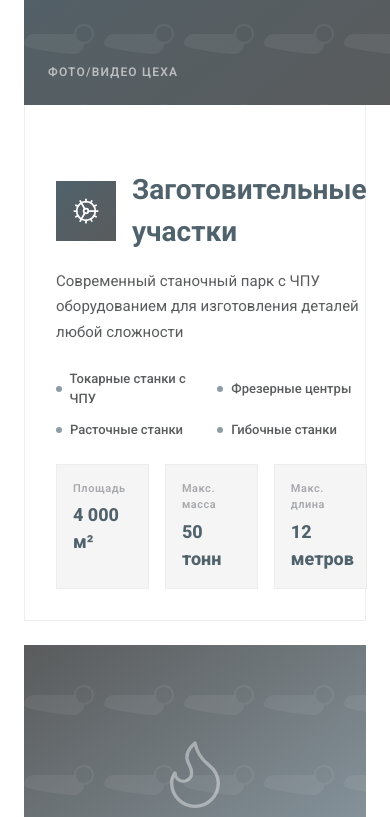
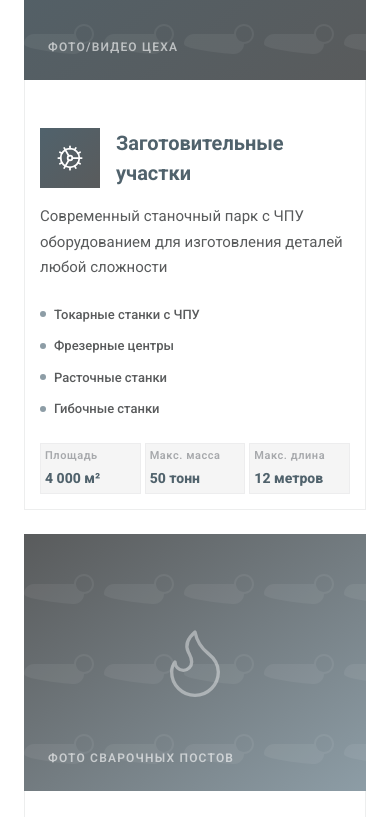
Before and after one commit to Pavel-studios/gpi2, a React (Vite) app: page /production in a window 390 px wide. Shown: the part 1947-2764 px from the top of the page. Built offline with nearby package versions, Linux system fonts and the light colour scheme.

Commit message:
fix production section visual for mobile

```diff
--- a/index.html
+++ b/index.html
@@ -1,6 +1,6 @@
 
   <!DOCTYPE html>
-  <html lang="en">
+  <html lang="ru">
     <head>
       <meta charset="UTF-8" />
       <meta name="viewport" content="width=device-width, initial-scale=1.0" />
--- a/src/app/components/ProductionSection.tsx
+++ b/src/app/components/ProductionSection.tsx
@@ -266,15 +266,15 @@ export function ProductionSection() {
                     </div>
 
                     {/* Right: Content */}
-                    <div className="lg:col-span-7 p-8 flex flex-col justify-between">
+                    <div className="lg:col-span-7 p-4 sm:p-8 flex flex-col justify-between">
                       <div>
                         <div className="flex items-center gap-4 mb-4">
                           <div className={`p-4 bg-gradient-to-br ${area.gradient}`}>
                             <Icon className="text-white" size={28} strokeWidth={1.5} />
                           </div>
                           <h3
-                            className="text-[#50626C]"
-                            style={{ fontSize: '28px', fontWeight: 700 }}
+                            className="text-[#50626C] text-[20px] sm:text-[28px]"
+                            style={{ fontWeight: 700 }}
                           >
                             {area.title}
                           </h3>
@@ -289,7 +289,7 @@ export function ProductionSection() {
 
                         {/* Details list */}
                         {(area.details || area.controls || area.features) && (
-                          <div className="grid grid-cols-2 gap-3 mb-6">
+                          <div className="grid grid-cols-1 sm:grid-cols-2 gap-3 mb-6">
                             {(area.details || []).map((detail, idx) => (
                               <div key={idx} className="flex items-center gap-2">
                                 <div className="w-1.5 h-1.5 rounded-full bg-[#8D9DA6]" />
@@ -351,9 +351,9 @@ export function ProductionSection() {
 
                         {/* Stats */}
                         {area.stats && (
-                          <div className="grid grid-cols-3 gap-4">
+                          <div className="grid grid-cols-3 gap-1 ms:gap-4">
                             {area.stats.map((stat, idx) => (
-                              <div key={idx} className="p-4 bg-[#F5F5F5] border border-[#A7A9AC]/10">
+                              <div key={idx} className="p-1 sm:p-4 bg-[#F5F5F5] text-[14px] sm:text-[18px] border border-[#A7A9AC]/10">
                                 <div
                                   className="text-[#A7A9AC] mb-1"
                                   style={{ fontSize: '11px', fontWeight: 600, letterSpacing: '0.05em' }}
@@ -362,7 +362,7 @@ export function ProductionSection() {
                                 </div>
                                 <div
                                   className="text-[#50626C]"
-                                  style={{ fontSize: '18px', fontWeight: 800 }}
+                                  style={{ fontWeight: 800 }}
                                 >
                                   {stat.value}
                                 </div>
```
